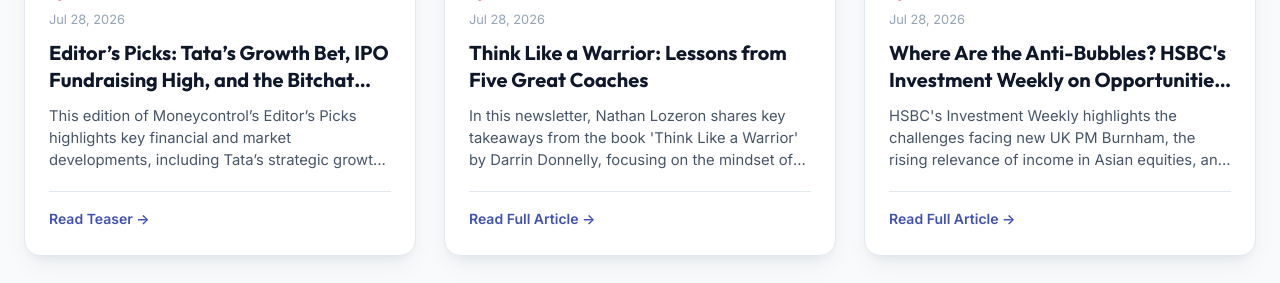
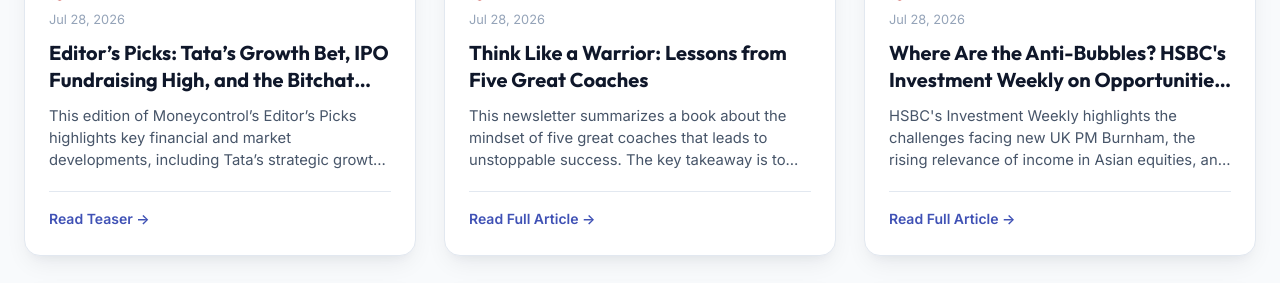
Before and after one commit to vampcoder/daily-newsletters, a Jekyll site: the page built from index.md, in a window 1280 px wide and 900 px high, scrolled down 5570 px, cut to the strip 153-436 px from the top of the window. Built offline with Jekyll 4.4.1, drawn with Linux system fonts in a browser that asks for light colours.

Commit message:
Update newsletter: [Productivity Game] Summary: Think Like a Warrior

```diff
--- a/_posts/2026-07-28-productivity-game-summary-think-like-a-warrior.md
+++ b/_posts/2026-07-28-productivity-game-summary-think-like-a-warrior.md
@@ -4,7 +4,7 @@
 date: 2026-07-28 11:42:36 +0000
 source: "Productivity Game"
 category: "Productivity"
-excerpt: "In this newsletter, Nathan Lozeron shares key takeaways from the book 'Think Like a Warrior' by Darrin Donnelly, focusing on the mindset of elite coaches. Learn to stop dwelling on the past or future, drop entitlement, and adopt a humble daily practice to maximize focus and attitude."
+excerpt: "This newsletter summarizes a book about the mindset of five great coaches that leads to unstoppable success. The key takeaway is to stop wasting effort on the past or future, drop entitlement, and focus on daily practices to control what you can."
 theme_gradient: "linear-gradient(135deg, #9c27b0 0%, #7b1fa2 100%)"
 image: "https://embed.filekitcdn.com/e/8UGoEYUY8hNJcBFmksRBVo/9YXBFxf52qdCnkP2SfTEx"
 video_url: "https://5463b514.click.convertkit-mail4.com/r8u65ewg72hoh36085vt2hdxekqegb7hxw8/g3hnh5hm4en7d2crh9/aHR0cHM6Ly93d3cueW91dHViZS5jb20vd2F0Y2g_dj0zU21KSGJUNFJBdw=="
@@ -12,8 +12,8 @@
 is_summary: false
 key_takeaways:
   - "Stop wasting effort reliving the past or worrying about the future."
-  - "Drop any attitude of entitlement and stay humble."
-  - "Start a daily practice to focus on what you can control, asking yourself if you gave your fullest attention and best attitude each day."
+  - "Drop any attitude of entitlement; stay humble."
+  - "Daily ask yourself if you gave your fullest attention and brought the best attitude to your work."
 ---
 
 **“Tough times never last and champions recognize that.” – Darrin Donnelly**  In this summary, you'll learn a mindset from **five great coaches** that leads to unstoppable success.
```
